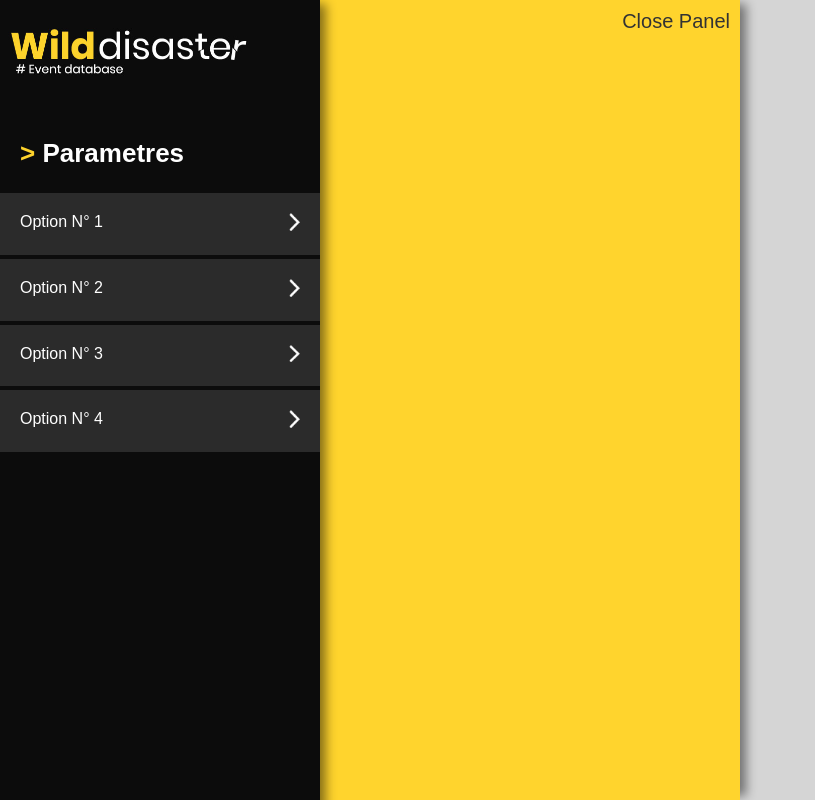
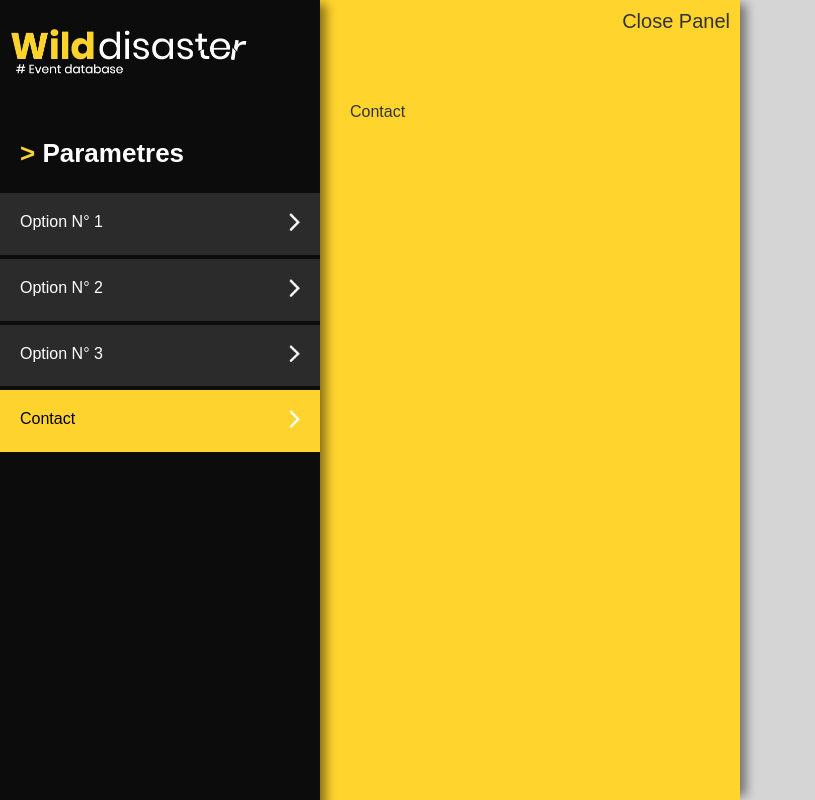
Before and after one commit to WildCodeSchool/remotefr-js-0920-p2-earth-events, a React (Create React App) app: page /contact in a window 1280 px wide. Shown: the whole page, without its empty margins (0-815 px from the left). Built offline with nearby package versions, Linux system fonts and the light colour scheme.

Commit message:
base of componenent contact

```diff
--- a/src/App.css
+++ /dev/null
@@ -1,8 +0,0 @@
-.App {
-  text-align: center;
-}
-
-code {
-  background: #eee;
-  color: #d04;
-}
--- a/src/App.jsx
+++ b/src/App.jsx
@@ -1,5 +1,5 @@
 import React from 'react';
-import './App.css';
+// import './App.css';
 import SideNav from './components/SideNav/SideNav';
 
 function App() {
--- /dev/null
+++ b/src/components/Contact/css/Contact.css
@@ -0,0 +1,71 @@
+/***********************************************************
+ - sidebar
+***********************************************************/
+
+.logo {
+    max-width: 80%;
+    margin-bottom: 30px;
+}
+
+
+.sidenav {
+  height: 100%;
+  width: 320px;
+  position: fixed;
+  z-index: 5000;
+  top: 0;
+  left: 0;
+  background-color: #0c0c0c;
+  overflow-x: hidden;
+  padding-top: 20px;
+  -webkit-box-shadow: 10px 0px 10px -4px rgba(0, 0, 0, 0.47);
+  -moz-box-shadow: 10px 0px 10px -4px rgba(0, 0, 0, 0.47);
+  box-shadow: 10px 0px 10px -4px rgba(0, 0, 0, 0.47);
+}
+
+.titleParameters {
+  color: #FFF;
+  padding: 20px;
+  font-size: 26px;
+  font-weight: bold;
+}
+
+.titleParameters::before {
+  content: "> ";
+  color: #fed32c;
+}
+
+
+.menu-button>a {
+  background-color: #2b2b2b;
+  color: #FFF;
+  padding: 20px;
+  margin: 4px 0px;
+  display: flex;
+  text-decoration: none;
+}
+.menu-button>a:hover {
+  background-color: #ffd32d;
+  color: #000;
+}
+
+.menu-button>a.selected {
+  background-color: #ffd32d;
+  color: #000;
+}
+
+.menu-button>a.selected>div:first-child {
+  color: #000;
+}
+
+.menu-button>a>div:first-child {
+  color: white;
+}
+
+.menu-button>a>div:last-child {
+  margin-left: auto;
+}
+
+.menu-button>a>div:last-child>img {
+  width: 11px;
+}
--- /dev/null
+++ b/src/components/Contact/index.jsx
@@ -0,0 +1,16 @@
+import React from 'react';
+import './css/Contact.css';
+// import PropTypes from 'prop-types'; // ES6
+
+class Contact extends React.Component {
+  constructor(props) {
+    super(props);
+    this.state = {};
+  }
+
+  render = () => {
+    return <div>Contact</div>;
+  };
+}
+
+export default Contact;
--- a/src/components/SideNav/SideNav.jsx
+++ b/src/components/SideNav/SideNav.jsx
@@ -3,7 +3,7 @@ import './css/SideNav.css';
 import './css/YellowPanel.css';
 import PropTypes from 'prop-types'; // ES6
 import { NavLink, Switch, Route, withRouter } from 'react-router-dom';
-
+import Contact from '../Contact';
 // ***************************************************
 // FAKE Page and Data
 // ***************************************************
@@ -23,8 +23,8 @@ const menuList = [
     route: '/opt3',
   },
   {
-    name: 'Option N° 4',
-    route: '/opt4',
+    name: 'Contact',
+    route: '/contact',
   },
 ];
 
@@ -124,7 +124,7 @@ class SideNav extends React.Component {
               <Route exact path="/opt1" component={FakePage} />
               <Route exact path="/opt2" component={AnotherFake} />
               <Route exact path="/opt3" component={FakePage} />
-              <Route exact path="/opt4" component={AnotherFake} />
+              <Route exact path="/contact" component={Contact} />
             </Switch>
           </div>
         </div>
```
Also changed, not shown: src/setupTests.js (deleted, +0 -5 lines).
